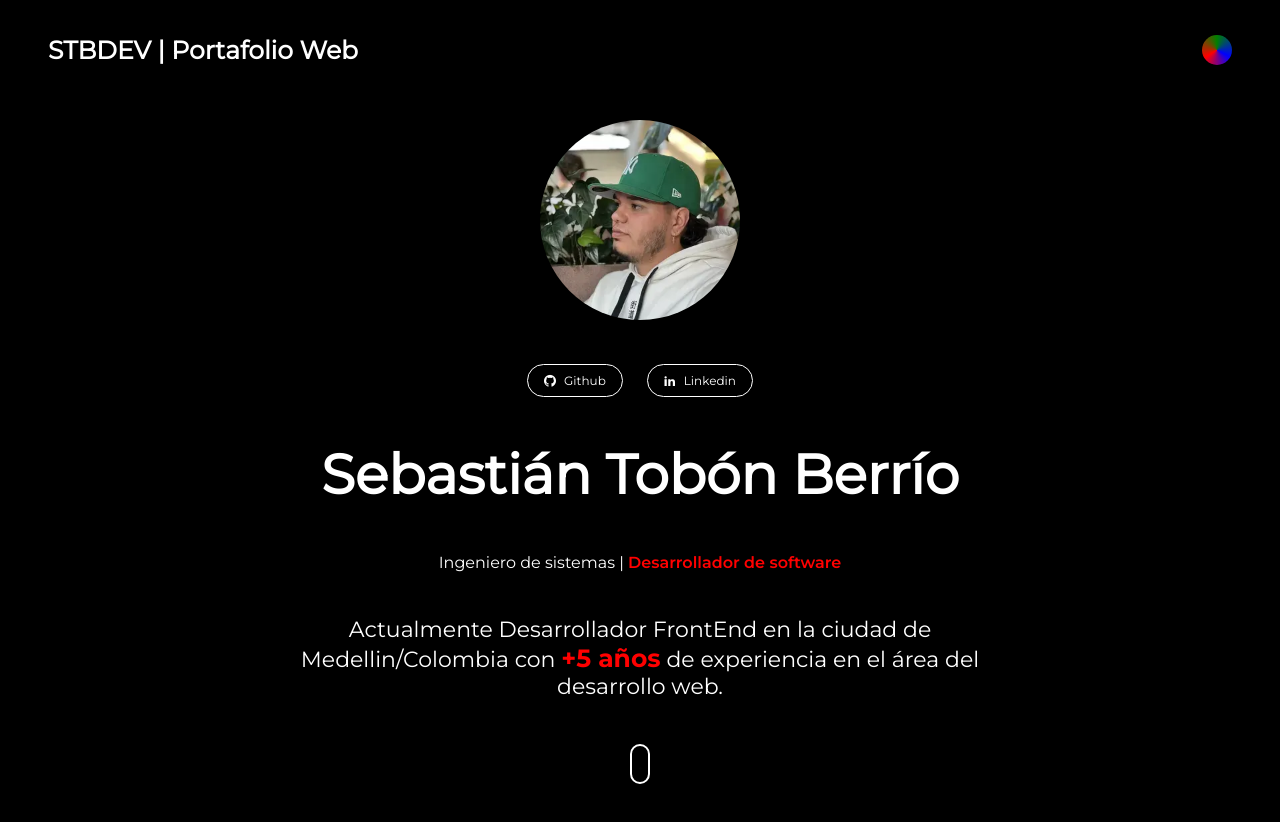
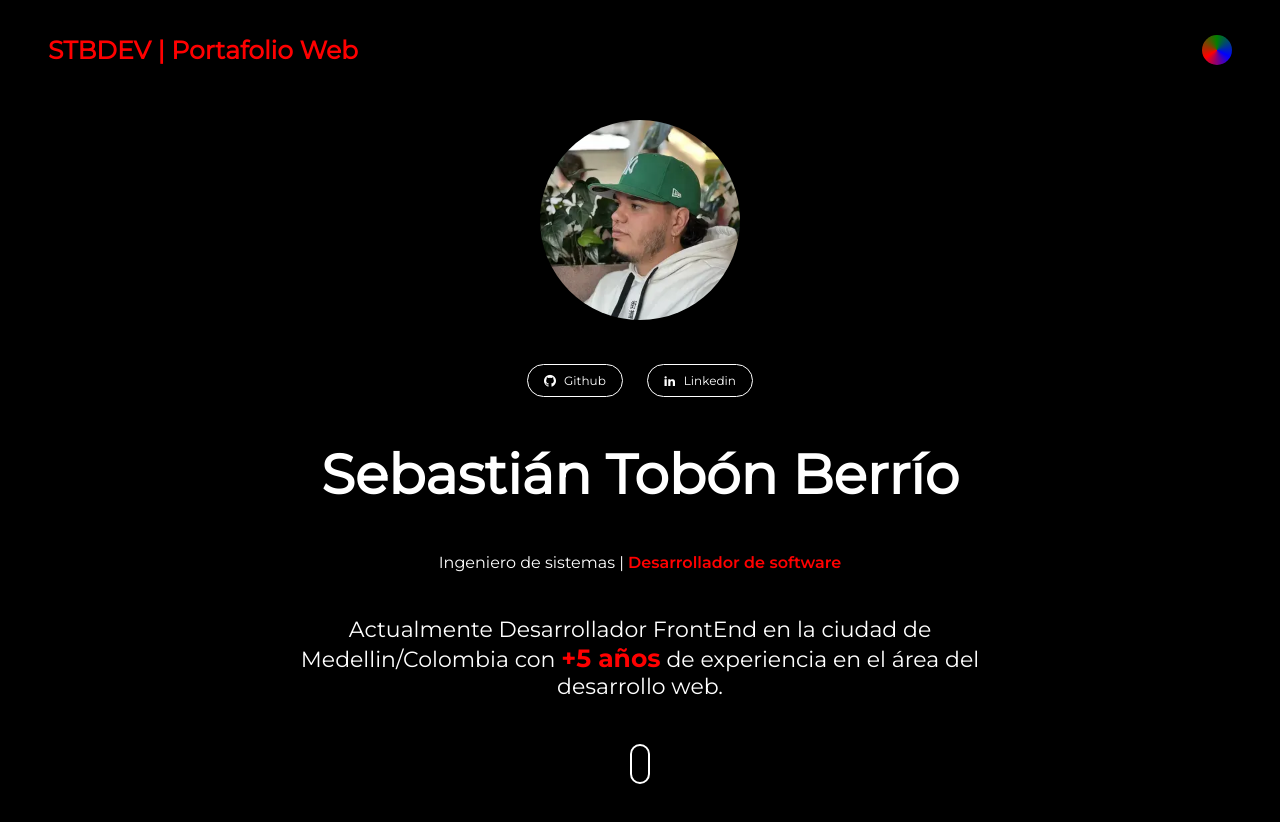
Before and after one commit to StbDev18/portfolio, a plain HTML site: page src/index.html in a window 1280 px wide. In both pictures the pointer is over the link "STBDEV | Portafolio Web". Shown: the top 822 px of the page. Drawn offline with Linux system fonts and the light colour scheme; files whose address does not match are found by name.

Commit message:
hover header a

```diff
--- a/src/css/header.css
+++ b/src/css/header.css
@@ -15,7 +15,7 @@ header {
         font-weight: 600;
 
         &:hover {
-            color: var(--theme-active-color);
+            color: var(--theme-active-color-hover);
         }
     }
 
```
